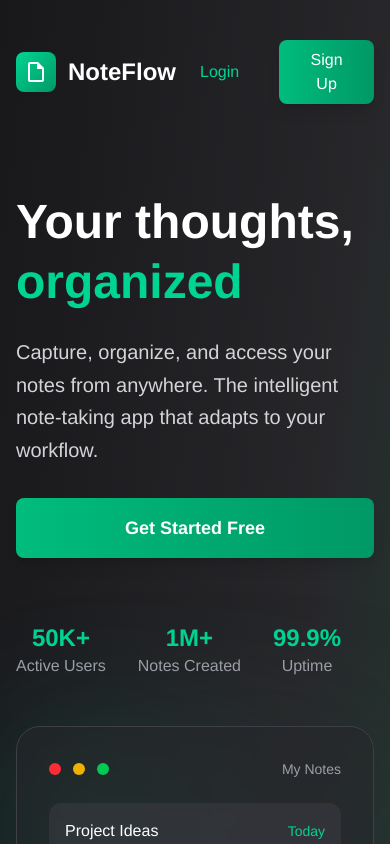
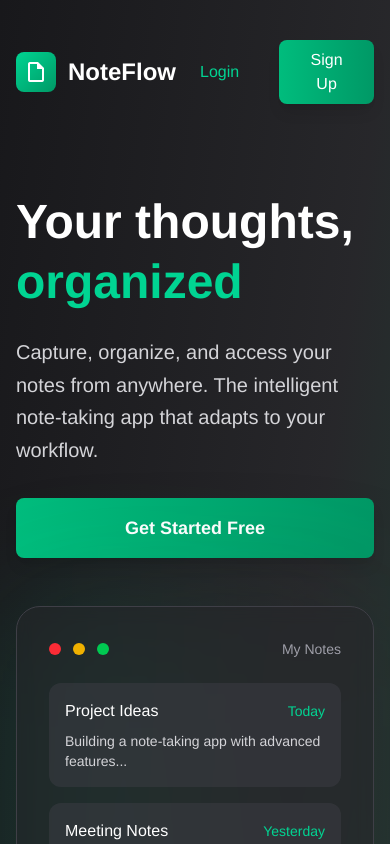
Before and after one commit to VRAJESH-31/notes-app, a React (Vite) app: page / in a window 390 px wide. Shown: the top 844 px of the page. Built offline with nearby package versions, Linux system fonts and the light colour scheme.

Commit message:
made it responsive

```diff
--- a/src/pages/Landing.jsx
+++ b/src/pages/Landing.jsx
@@ -42,20 +42,7 @@ const navigate = useNavigate();
                                 Get Started Free
                             </button>
                         </div>
-                        <div className="flex items-center space-x-8 pt-8">
-                            <div className="text-center">
-                                <div className="text-2xl font-bold text-emerald-400">50K+</div>
-                                <div className="text-zinc-400">Active Users</div>
-                            </div>
-                            <div className="text-center">
-                                <div className="text-2xl font-bold text-emerald-400">1M+</div>
-                                <div className="text-zinc-400">Notes Created</div>
-                            </div>
-                            <div className="text-center">
-                                <div className="text-2xl font-bold text-emerald-400">99.9%</div>
-                                <div className="text-zinc-400">Uptime</div>
-                            </div>
-                        </div>
+
                     </div>
 
                     {/* Right Section Note Card UI */}
```
